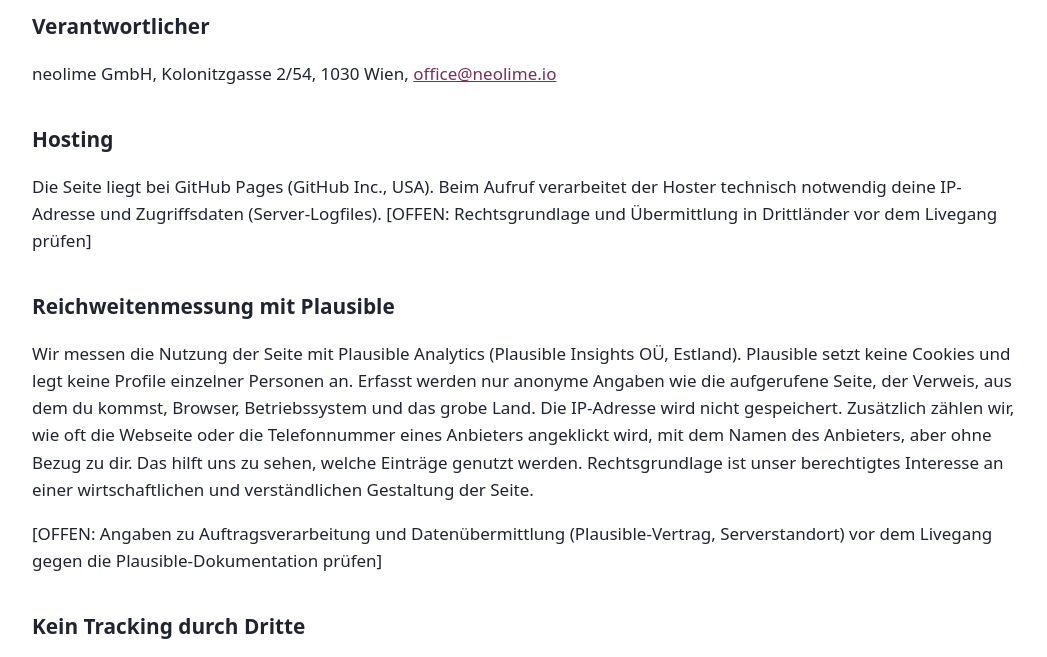
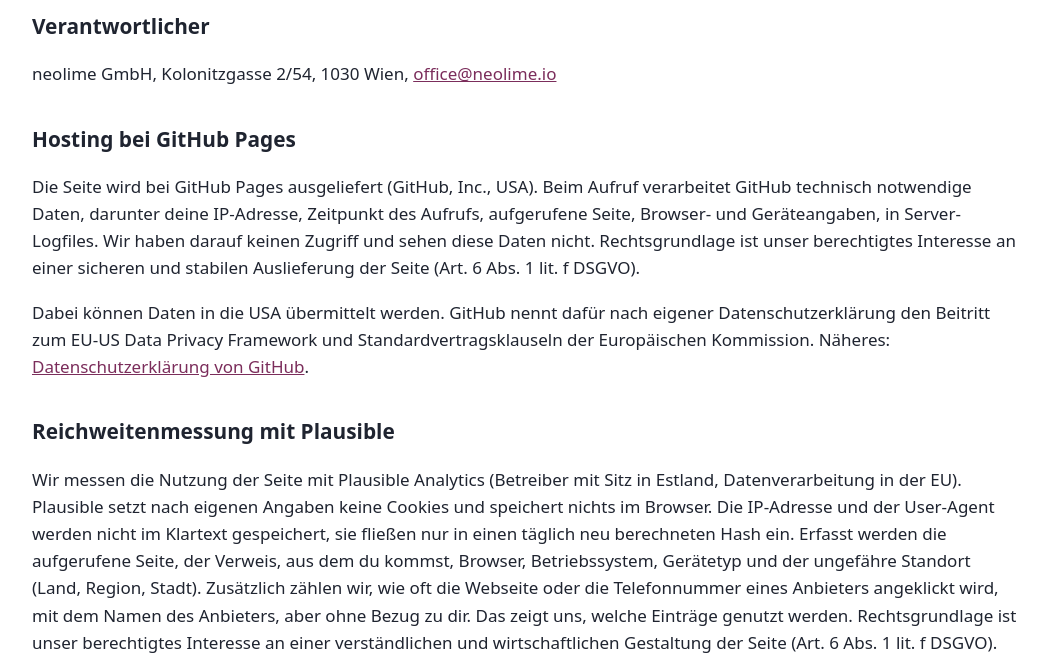
Before and after one commit to tobias3007/beautykursfinder, an Astro site: page /datenschutz in a window 1280 px wide. Shown: the part 143-800 px from the top of the page, without its empty margins (112-1159 px from the left). Built offline with nearby package versions, Linux system fonts and the light colour scheme; Astro itself is replaced by a stand-in of ours.

Commit message:
Datenschutz: Hosting und Plausible ausgefüllt
Co-Authored-By: Claude Sonnet 5.5 <noreply@anthropic.com>

```diff
--- a/src/pages/datenschutz.astro
+++ b/src/pages/datenschutz.astro
@@ -5,11 +5,11 @@ import Base from '../layouts/Base.astro';
   <h1>Datenschutzerklärung</h1>
   <h2>Verantwortlicher</h2>
   <p>neolime GmbH, Kolonitzgasse 2/54, 1030 Wien, <a href="mailto:office@neolime.io">office@neolime.io</a></p>
-  <h2>Hosting</h2>
-  <p>Die Seite liegt bei GitHub Pages (GitHub Inc., USA). Beim Aufruf verarbeitet der Hoster technisch notwendig deine IP-Adresse und Zugriffsdaten (Server-Logfiles). [OFFEN: Rechtsgrundlage und Übermittlung in Drittländer vor dem Livegang prüfen]</p>
+  <h2>Hosting bei GitHub Pages</h2>
+  <p>Die Seite wird bei GitHub Pages ausgeliefert (GitHub, Inc., USA). Beim Aufruf verarbeitet GitHub technisch notwendige Daten, darunter deine IP-Adresse, Zeitpunkt des Aufrufs, aufgerufene Seite, Browser- und Geräteangaben, in Server-Logfiles. Wir haben darauf keinen Zugriff und sehen diese Daten nicht. Rechtsgrundlage ist unser berechtigtes Interesse an einer sicheren und stabilen Auslieferung der Seite (Art. 6 Abs. 1 lit. f DSGVO).</p>
+  <p>Dabei können Daten in die USA übermittelt werden. GitHub nennt dafür nach eigener Datenschutzerklärung den Beitritt zum EU-US Data Privacy Framework und Standardvertragsklauseln der Europäischen Kommission. Näheres: <a href="https://docs.github.com/en/site-policy/privacy-policies/github-general-privacy-statement" rel="noopener">Datenschutzerklärung von GitHub</a>.</p>
   <h2>Reichweitenmessung mit Plausible</h2>
-  <p>Wir messen die Nutzung der Seite mit Plausible Analytics (Plausible Insights OÜ, Estland). Plausible setzt keine Cookies und legt keine Profile einzelner Personen an. Erfasst werden nur anonyme Angaben wie die aufgerufene Seite, der Verweis, aus dem du kommst, Browser, Betriebssystem und das grobe Land. Die IP-Adresse wird nicht gespeichert. Zusätzlich zählen wir, wie oft die Webseite oder die Telefonnummer eines Anbieters angeklickt wird, mit dem Namen des Anbieters, aber ohne Bezug zu dir. Das hilft uns zu sehen, welche Einträge genutzt werden. Rechtsgrundlage ist unser berechtigtes Interesse an einer wirtschaftlichen und verständlichen Gestaltung der Seite.</p>
-  <p>[OFFEN: Angaben zu Auftragsverarbeitung und Datenübermittlung (Plausible-Vertrag, Serverstandort) vor dem Livegang gegen die Plausible-Dokumentation prüfen]</p>
+  <p>Wir messen die Nutzung der Seite mit Plausible Analytics (Betreiber mit Sitz in Estland, Datenverarbeitung in der EU). Plausible setzt nach eigenen Angaben keine Cookies und speichert nichts im Browser. Die IP-Adresse und der User-Agent werden nicht im Klartext gespeichert, sie fließen nur in einen täglich neu berechneten Hash ein. Erfasst werden die aufgerufene Seite, der Verweis, aus dem du kommst, Browser, Betriebssystem, Gerätetyp und der ungefähre Standort (Land, Region, Stadt). Zusätzlich zählen wir, wie oft die Webseite oder die Telefonnummer eines Anbieters angeklickt wird, mit dem Namen des Anbieters, aber ohne Bezug zu dir. Das zeigt uns, welche Einträge genutzt werden. Rechtsgrundlage ist unser berechtigtes Interesse an einer verständlichen und wirtschaftlichen Gestaltung der Seite (Art. 6 Abs. 1 lit. f DSGVO). Du kannst widersprechen, indem du uns schreibst.</p>
   <h2>Kein Tracking durch Dritte</h2>
   <p>Wir setzen keine Cookies und keine Werbe- oder Analysewerkzeuge von Google ein.</p>
   <h2>Kontakt per E-Mail</h2>
```
